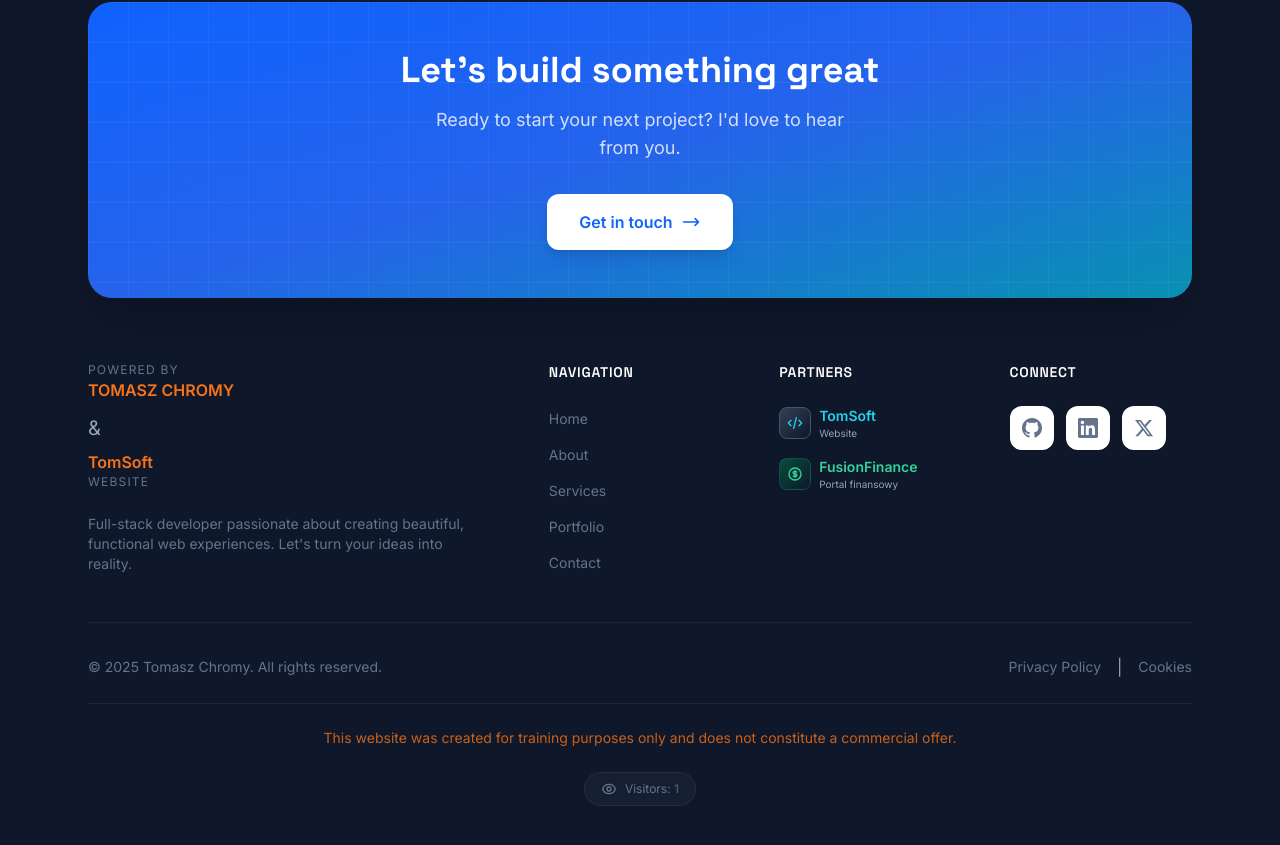
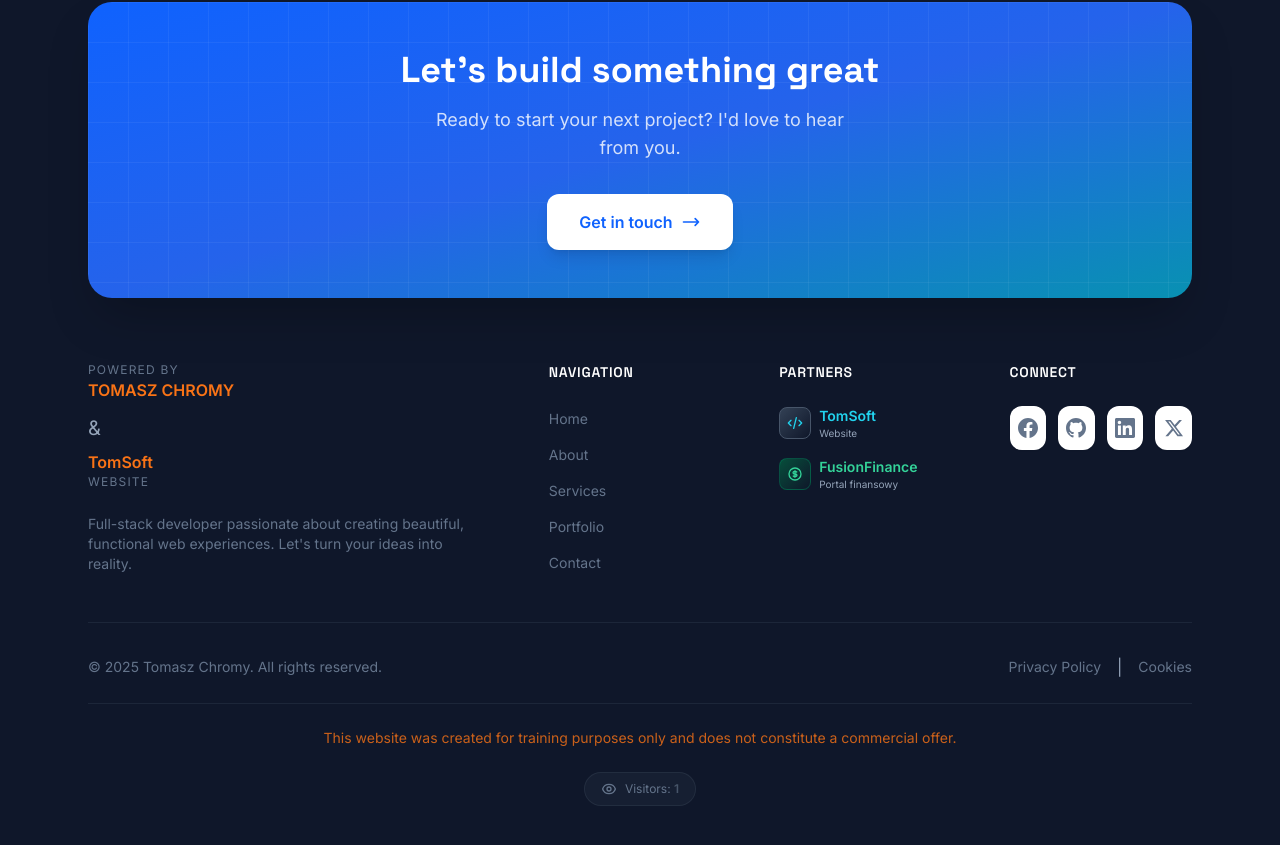
Before and after one commit to TomaszChromy/tomasz-chromy-web, a React (Vite) app: page / in a window 1280 px wide. Shown: the part 11121-11966 px from the top of the page. Built offline with nearby package versions, Linux system fonts and the light colour scheme.

Commit message:
Add Facebook icon to social media section in footer

```diff
--- a/src/components/Layout.tsx
+++ b/src/components/Layout.tsx
@@ -297,6 +297,17 @@
               <h4 className="text-xs sm:text-sm font-semibold text-white mb-4 sm:mb-6 uppercase tracking-wider">{t.footer.connect}</h4>
               <div className="flex gap-2 sm:gap-3">
                 <a
+                  href="https://facebook.com/tomaszchromy"
+                  target="_blank"
+                  rel="noopener noreferrer"
+                  className="flex h-9 w-9 sm:h-11 sm:w-11 items-center justify-center rounded-xl bg-white text-cool-400 transition-all duration-300 hover:bg-accent-blue hover:text-white shadow-sm hover:shadow-lg hover:-translate-y-1"
+                  aria-label="Facebook"
+                >
+                  <svg className="w-4 h-4 sm:w-5 sm:h-5" fill="currentColor" viewBox="0 0 24 24">
+                    <path d="M24 12.073c0-6.627-5.373-12-12-12s-12 5.373-12 12c0 5.99 4.388 10.954 10.125 11.854v-8.385H7.078v-3.47h3.047V9.43c0-3.007 1.792-4.669 4.533-4.669 1.312 0 2.686.235 2.686.235v2.953H15.83c-1.491 0-1.956.925-1.956 1.874v2.25h3.328l-.532 3.47h-2.796v8.385C19.612 23.027 24 18.062 24 12.073z"/>
+                  </svg>
+                </a>
+                <a
                   href="https://github.com/TomaszChromy"
                   target="_blank"
                   rel="noopener noreferrer"
```
